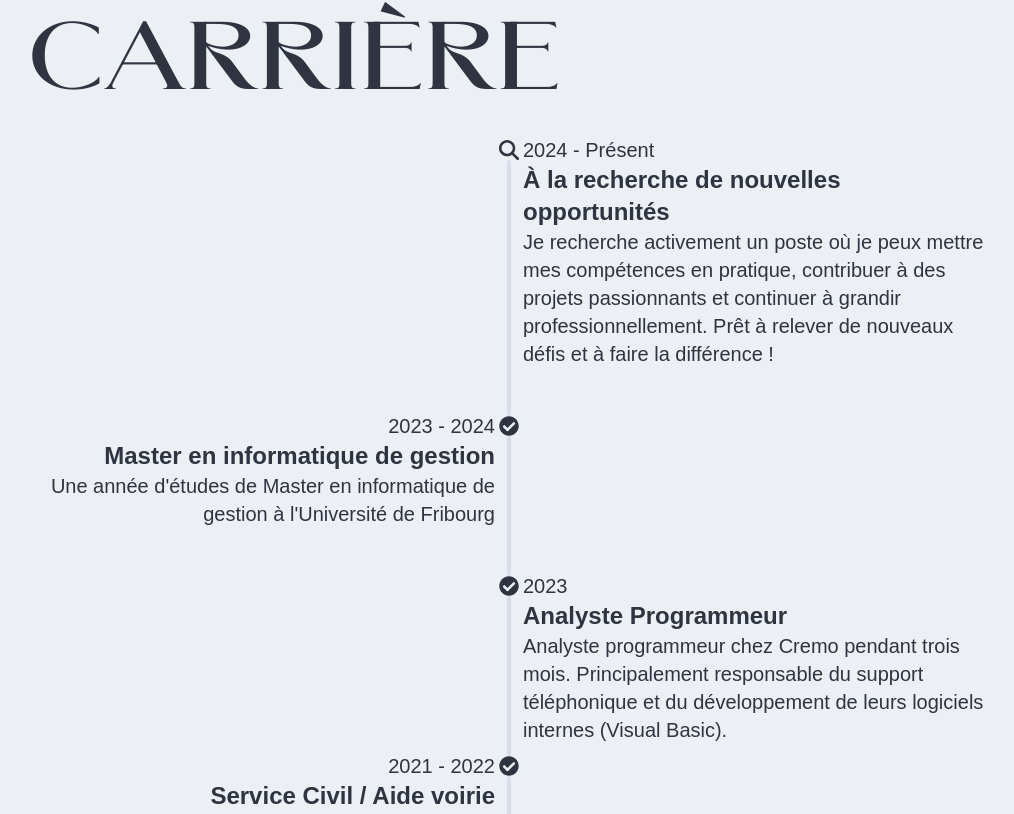
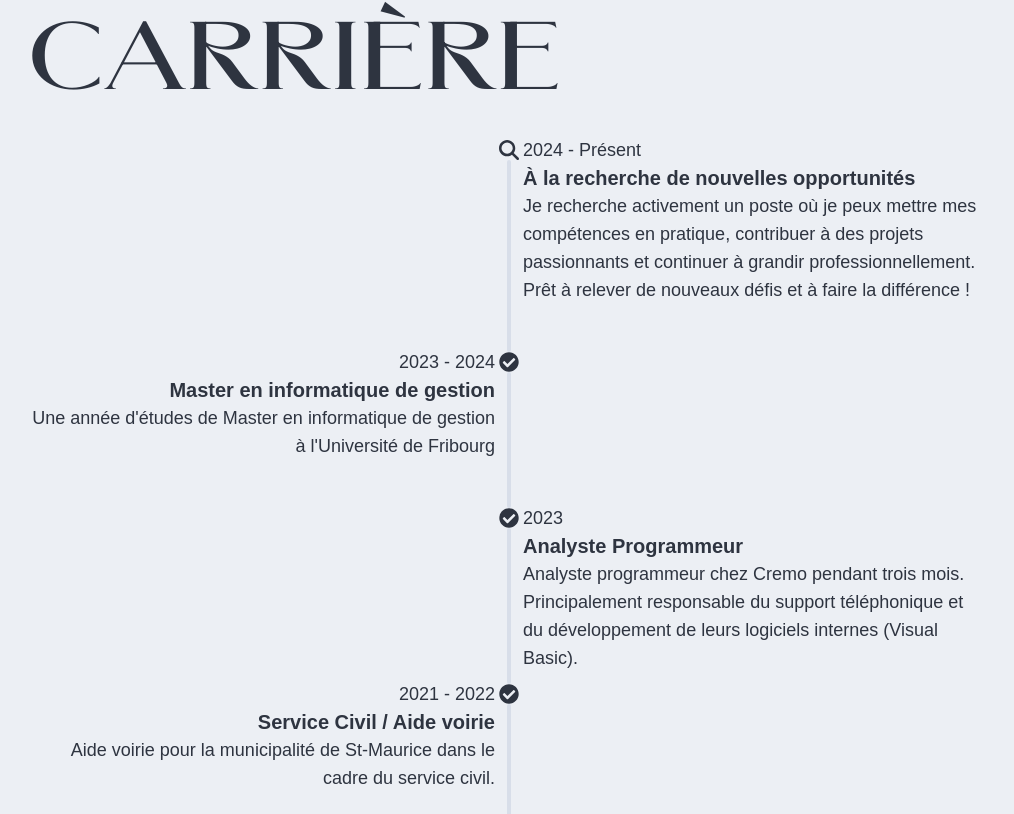
Before and after one commit to Gen0miX/jonas-resume, a Next.js app: page / in a window 1280 px wide. Shown: the part 2026-2840 px from the top of the page, without its empty margins (141-1155 px from the left). Built offline with nearby package versions, Linux system fonts and the light colour scheme; a web font is replaced by a local one.

Commit message:
change font size timeline

```diff
--- a/components/Career.tsx
+++ b/components/Career.tsx
@@ -17,9 +17,9 @@ function Timeline({ children, year, title, className }: Props) {
       <div className="timeline-middle">
         <FaCheckCircle />
       </div>
-      <div className={clsx("mb-10", className)}>
+      <div className={clsx("mb-10 lg:text-lg", className)}>
         <time className="font-sans">{year}</time>
-        <div className="text-lg font-bold lg:text-2xl">{title}</div>
+        <div className="text-lg font-bold lg:text-xl">{title}</div>
         {children}
       </div>
       <hr />
@@ -36,9 +36,9 @@ export default function Career() {
           <div className="timeline-middle">
             <FaMagnifyingGlass />
           </div>
-          <div className="mb-10 timeline-end lg:text-xl">
+          <div className="mb-10 timeline-end lg:text-lg">
             <time className="font-sans">2024 - Présent</time>
-            <div className="text-lg font-bold lg:text-2xl">
+            <div className="text-lg font-bold lg:text-xl">
               À la recherche de nouvelles opportunités
             </div>
             Je recherche activement un poste où je peux mettre mes compétences
```
